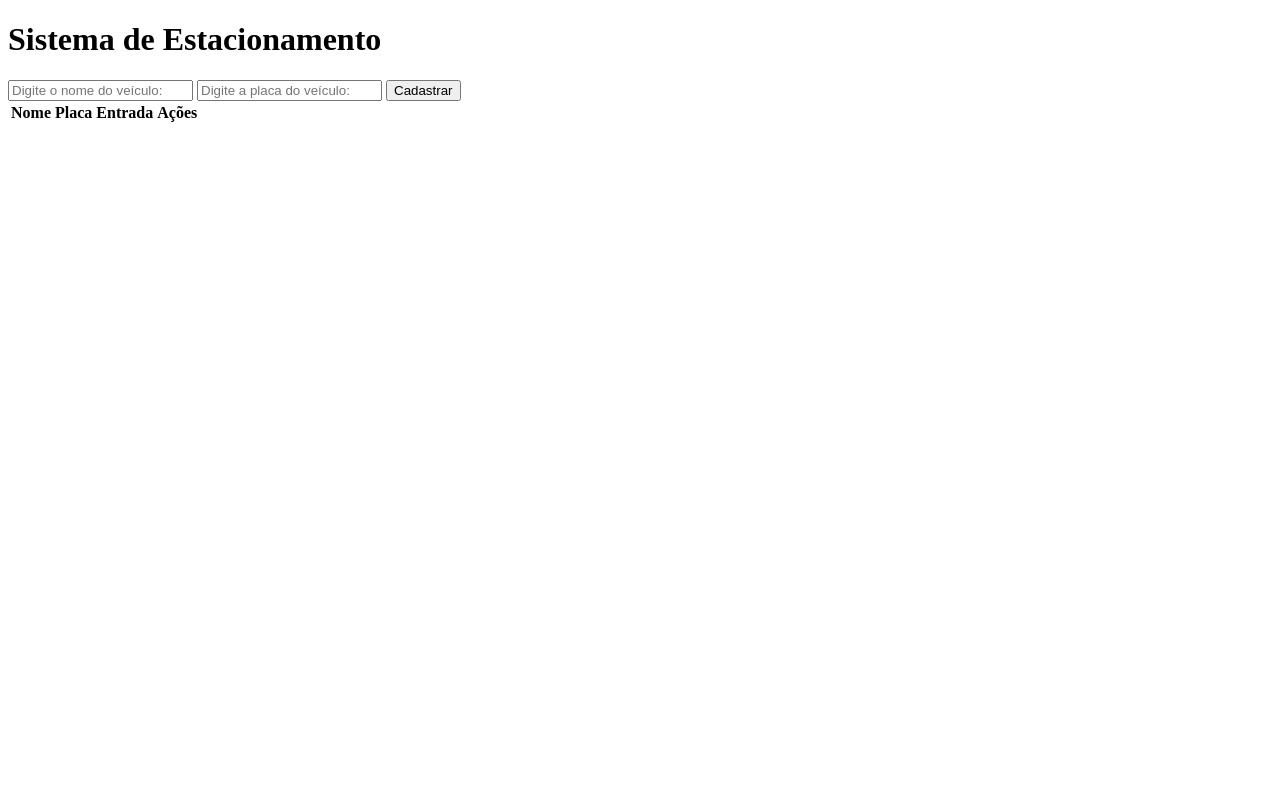
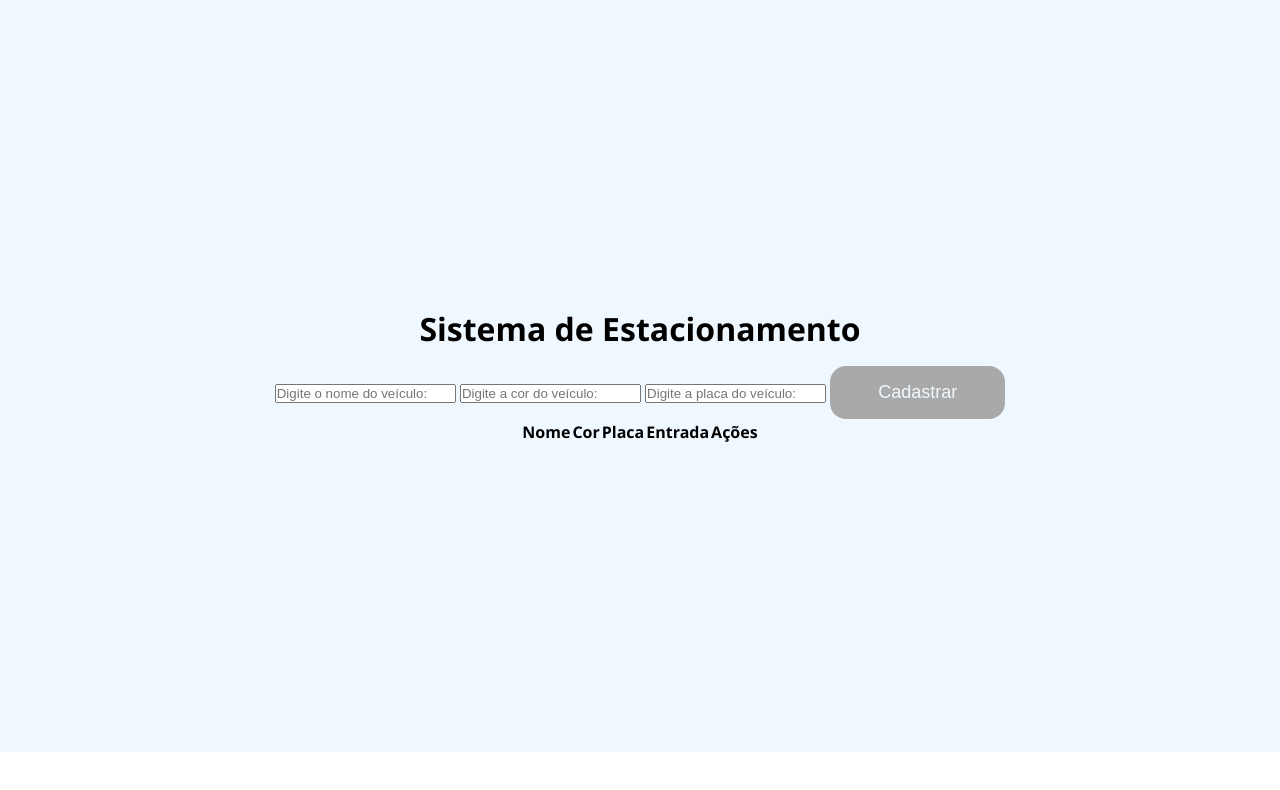
Before and after one commit to AguiarIsaac/dio-javascript, a plain HTML site: page estacionamentoEmTypescript/index.html in a window 1280 px wide. Drawn offline with Linux system fonts and the light colour scheme; files that its build step writes are made by us from their sources.

Commit message:
Update index.html

```diff
--- a/estacionamentoEmTypescript/index.html
+++ b/estacionamentoEmTypescript/index.html
@@ -4,6 +4,7 @@
     <meta charset="UTF-8">
     <meta http-equiv="X-UA-Compatible" content="IE=edge">
     <meta name="viewport" content="width=device-width, initial-scale=1.0">
+    <link rel="stylesheet" href="/assets/css/style.css">
     <title>Estacionamento</title>
 </head>
 <body>
@@ -14,6 +15,7 @@
 
         <section>
             <input type="text" id="name" placeholder="Digite o nome do veículo: " autocomplete="off">
+            <input type="text" id="color" placeholder="Digite a cor do veículo: " autocomplete="off">
             <input type="text" id="plate" placeholder="Digite a placa do veículo: " autocomplete="off">
             <button id="btn" type="submit">Cadastrar</button>
         </section>
@@ -23,6 +25,7 @@
                 <thead>
                     <tr>
                         <th>Nome</th>
+                        <th>Cor</th>
                         <th>Placa</th>
                         <th>Entrada</th>
                         <th>Ações</th>
@@ -34,6 +37,6 @@
         </section>
     </main>
 
-    <script src="/assets/ts/script.js"></script>
+    <script src="/assets/script.js"></script>
 </body>
 </html>
```
